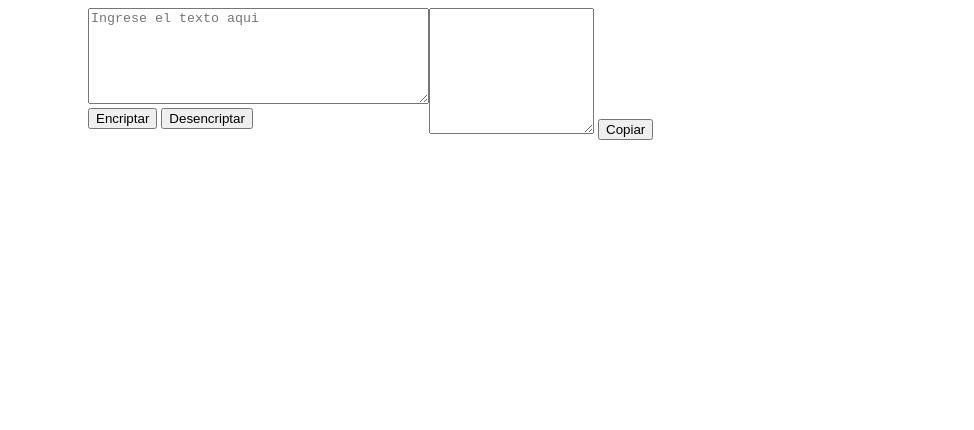
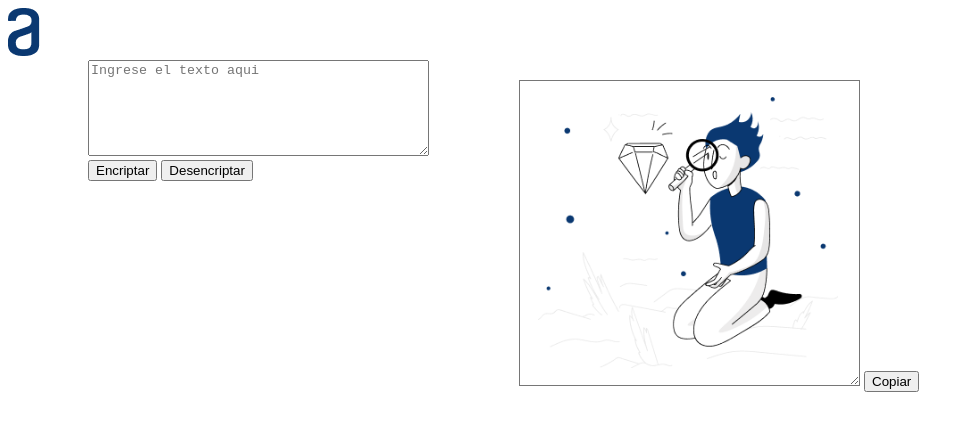
Before and after one commit to TanitoCode/encriptador_JavaScript, a plain HTML site: page index.html in a window 1280 px wide. Shown: the whole page, without its empty margins (0-974 px from the left). Drawn offline with Linux system fonts and the light colour scheme.

Commit message:
Creando el header y poniendo imagen del logo

```diff
--- a/index.html
+++ b/index.html
@@ -10,6 +10,9 @@
 </head>
 
 <body>
+    <header>
+        <img src="imagenes/Vector.png" alt="Logo de alura con la inicial de letra a">
+    </header>
     <main>
         <section>
             <textarea class="input-texto" placeholder="Ingrese el texto aqui" cols="40" rows="6"></textarea>
@@ -26,10 +29,11 @@
         </section>
 
         <section>
-            <textarea class="mensaje" id="" cols="18" rows="8"></textarea>
+            <textarea class="mensaje" id="" cols="40" rows="20"></textarea>
             <button class="copiar" onclick="copiar()">Copiar</button>
         </section>
+
     </main>
 </body>
-
+<script src="script.js"></script>
 </html>
--- a/style.css
+++ b/style.css
@@ -3,3 +3,14 @@ main {
     margin-left: 80px;
     margin-bottom: 50px;
 }
+
+.mensaje {
+    position: relative;
+    margin-top: 20px;
+    margin-left: 90px;background-image: url(imagenes/Muñeco.png);
+    background-repeat: no-repeat;
+    background-position: 18px;
+    background-size: 300px;
+
+
+}
```
